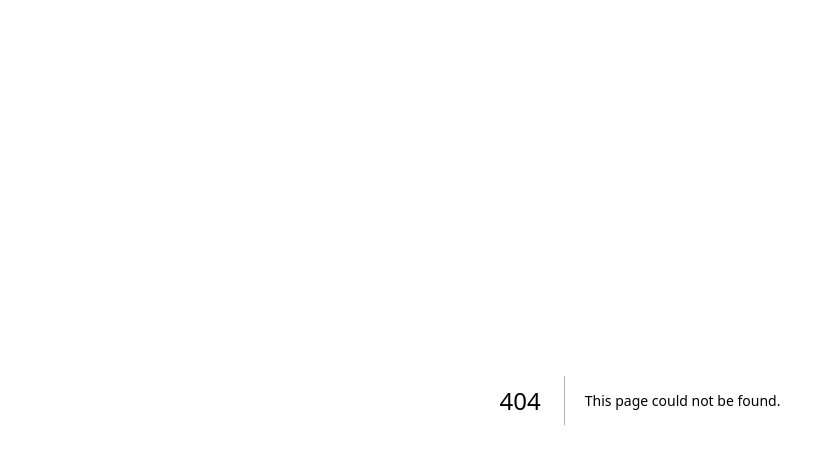
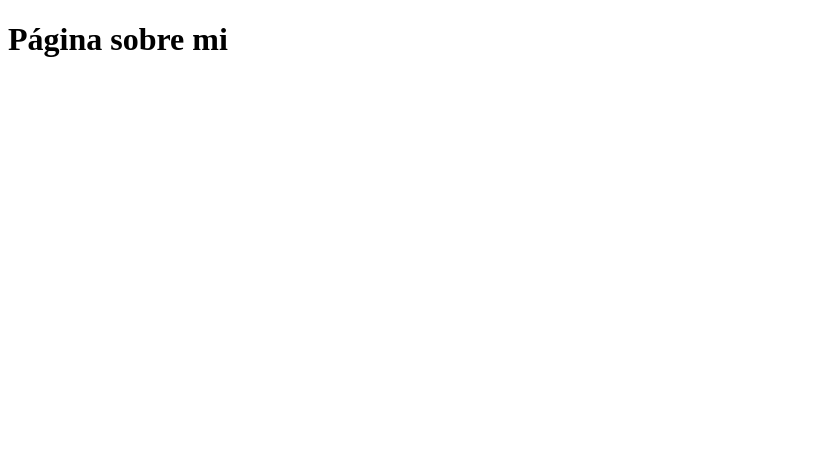
Before and after one commit to kyubiful/sz-coach-web, a Next.js app: page /about in a window 1280 px wide. Before the commit this address had no page. Shown: the top 464 px of the page, without its empty margins (0-835 px from the left). Built offline with nearby package versions, Linux system fonts and the light colour scheme.

Commit message:
feat: :sparkles: create about page

```diff
--- /dev/null
+++ b/app/about/page.tsx
@@ -0,0 +1,5 @@
+export default function AboutPage () {
+  return (
+    <h1>Página sobre mi</h1>
+  )
+}
```
